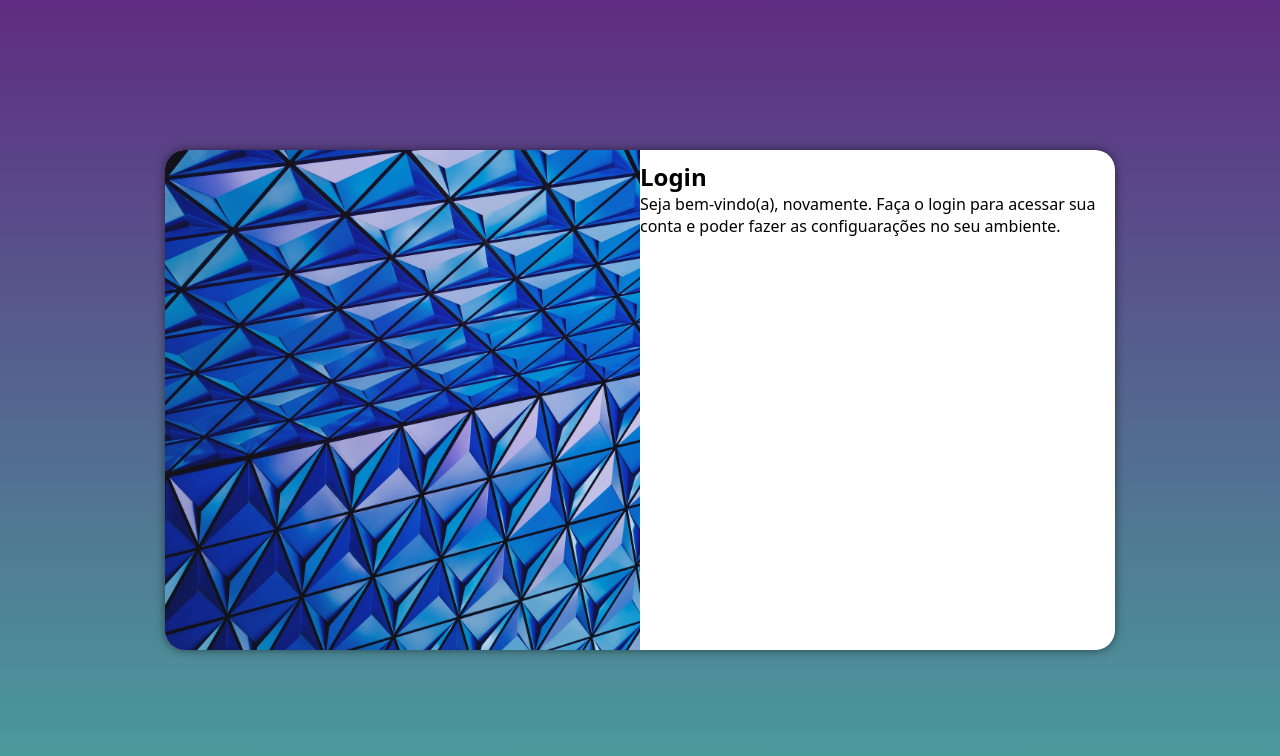
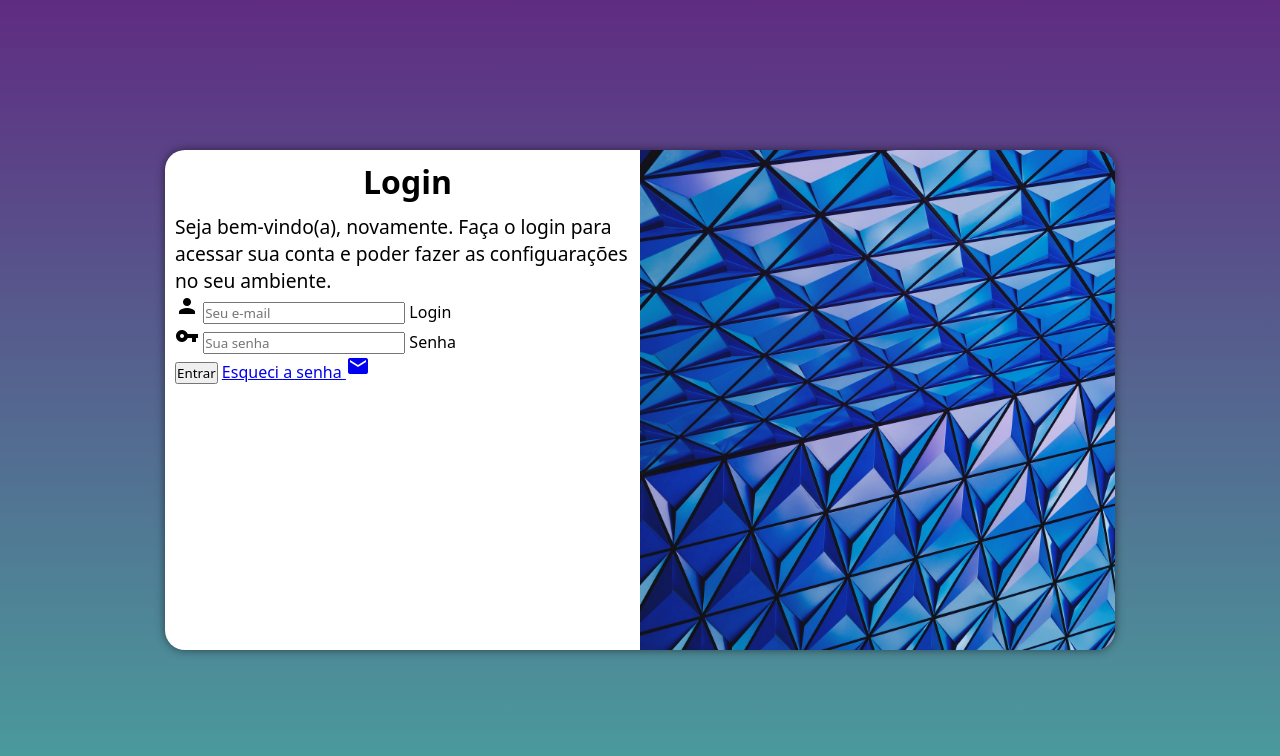
Before and after one commit to Samarquesan/Projeto-login, a plain HTML site: page index.html in a window 1280 px wide. Drawn offline with Linux system fonts and the light colour scheme.

Commit message:
Criando icons no projeto

```diff
--- a/estilos/media-queries.css
+++ b/estilos/media-queries.css
@@ -28,12 +28,20 @@
         width: 950px;
     }
     section#idlogin > div#idimagem {
-        float: left;
+        float: right;
         width: 50%;
         height: 100%;
     }
     sectio#idlogin > div#idformulario {
-        float: right;
+        float: left;
         width: 50%;
     }
+
+    div#idformulario > h1 {
+        font-size: 2em;
+    }
+
+    div#idformulario > p {
+        font-size: 1.2em;
+    }
 }
--- a/estilos/style.css
+++ b/estilos/style.css
@@ -52,3 +52,12 @@ section#idlogin > div#idformulario {
     display: block;
     padding: 10px   ;
 }
+div#idformulario > h1 {
+    text-align: center;
+    margin-bottom: 10px;
+
+}
+
+div#idformulario > p {
+    font-size: 0.8em;
+}
--- a/index.html
+++ b/index.html
@@ -4,6 +4,7 @@
     <meta charset="UTF-8">
     <meta name="viewport" content="width=device-width, initial-scale=1.0">
     <title>Login</title>
+    <link href="https://fonts.googleapis.com/icon?family=Material+Icons" rel="stylesheet">
     <link rel="stylesheet" href="estilos/style.css">
     <link rel="stylesheet" href="estilos/media-queries.css">
 </head>
@@ -16,8 +17,19 @@
             <div id="idformulario">
                 <h1>Login</h1>
                 <p>Seja bem-vindo(a), novamente. Faça o login para acessar sua conta e poder fazer as configuarações no seu ambiente.</p>
-                <form action="login.php" method="post">
-
+                <form action="login.php" method="post" autocomplete="on">
+                    <div class="campo">
+                        <i class="material-icons">person</i>
+                        <input type="email" name="login" id="idlogin" placeholder="Seu e-mail" autocomplete="email" required maxlength="30">
+                        <label for="idlogin">Login</label>
+                    </div>
+                    <div class="campo">
+                        <i class="material-icons">vpn_key</i>
+                        <input type="password" name="Senha" id="idsenha" placeholder="Sua senha" autocomplete="current-password" required minlength="6" maxlength="20">
+                        <label for="idsenha">Senha</label>
+                    </div>
+                    <input type="submit" value="Entrar">
+                    <a href="esqueci.html"> Esqueci a senha <i class="material-icons">mail</i></a>
                 </form>
             </div>
         </section>
```
